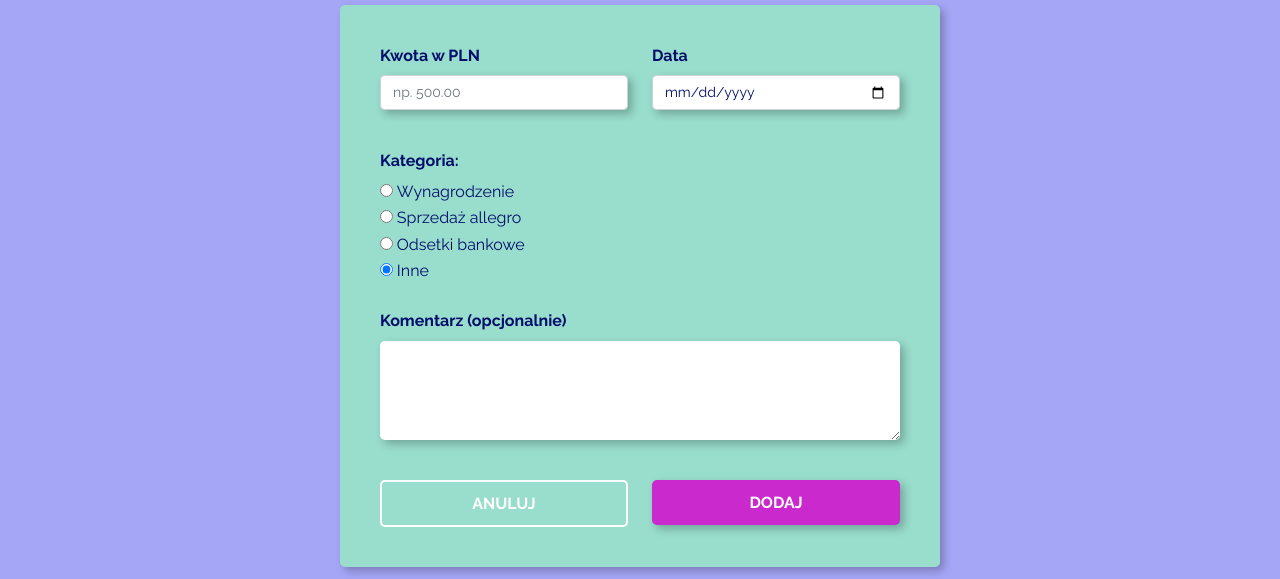
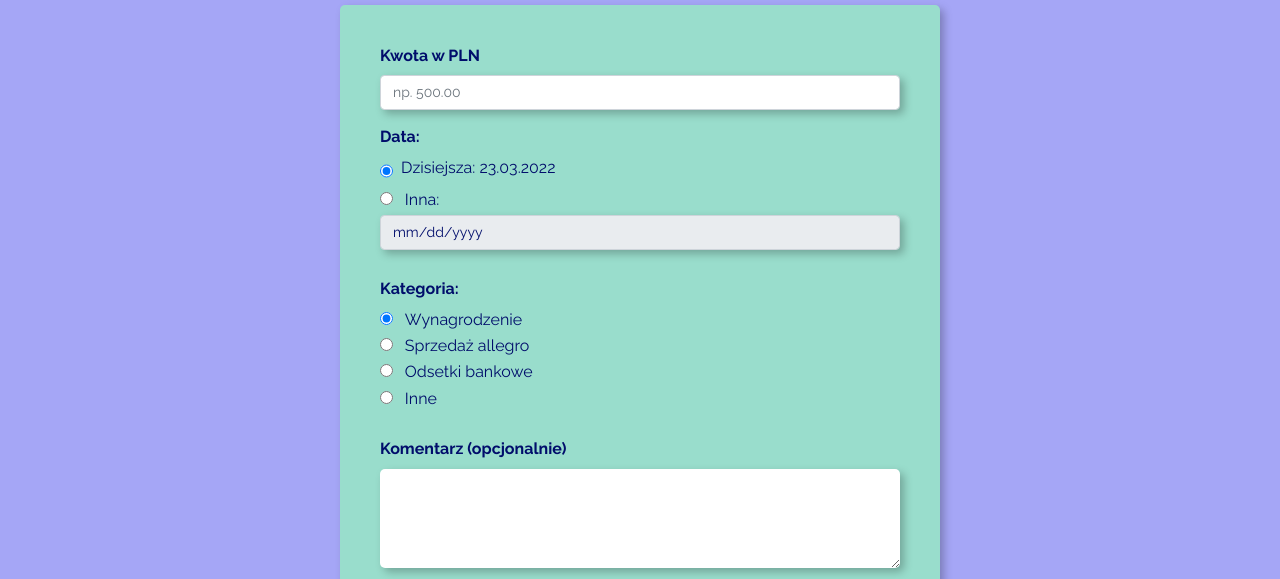
Before and after one commit to AnetaDamaszke/My-Budget-App-with-Bootstrap, a plain HTML site: page income.html in a window 1280 px wide. Shown: the part 221-800 px from the top of the page. Drawn offline with nearby package versions, Linux system fonts and the light colour scheme.

Commit message:
Refactoring

```diff
--- a/css/custom.css
+++ b/css/custom.css
@@ -189,7 +189,11 @@ body {
 }
 
 .form-control:focus {
-    border: 2px solid #CA2ACD;
+    color: #212529;
+    background-color: #fff;
+    border-color: #86b7fe;
+    outline: 0;
+    box-shadow: 0 0 0 0.15rem rgb(13 110 253 / 25%);
 }
 
 .form-button {
--- a/income.html
+++ b/income.html
@@ -40,44 +40,56 @@
                         <div class="add-box mx-auto">
                             <form action="">
                                 <div class="row">
-                                    <div class="col-md-6">
+                                    <div class="col">
                                         <div class="form-group w-100">
                                             <label for="incomeValue" class="form-control-label mb-2">Kwota w PLN</label>
                                             <input id="incomeValue" type="number" placeholder="np. 500.00" class="form-control"/>
                                         </div>
                                     </div>
-                                    <div class="col-md-6">
-                                        <div class="form-group w-100">
-                                            <label for="incomeDate" class="form-control-label mb-2">Data</label>
-                                            <input id="incomeDate" type="date" placeholder="RRRR-MM-DD" class="form-control"/>
-                                        </div>
+                                </div>
+                                <div class="row">
+                                    <div class="col">
+                                        <form action="" id="dataCheck" class="form-check pt-4">
+                                            <label class="form-check-label d-block mb-2">Data:</label>
+                                            <label class="form-checkbox-input d-flex mb-1">
+                                                <input id="currentDateCheck" type="radio" checked="checked" name="radio" />
+                                                <span class="checkmark"></span>
+                                                <div class="form-control-label ms-2 current-date" style="font-weight: 400";></div>
+                                            </label>
+                                            <label class="form-checkbox-input d-block mb-1">
+                                                <input id="otherDateCheck" type="radio" name="radio" />
+                                                <span class="checkmark"></span>
+                                                <label for="incomeDate" class="form-control-label mb-1 ms-2" style="font-weight: 400";>Inna:</label>
+                                                <input id="incomeDate" type="date" class="form-control"/>
+                                            </label>
+                                        </form>
                                     </div>
                                 </div>
                                 <div class="row">
                                     <div class="col">
-                                        <div class="form-check pt-4">
+                                        <form action="" id="categoryCheck" class="form-check pt-4">
                                             <label class="form-check-label d-block mb-2">Kategoria:</label>
                                             <label class="form-checkbox-input d-block mb-1">
                                                 <input type="radio" checked="checked" name="radio" />
                                                 <span class="checkmark"></span>
-                                                <span class="add-radio__text">Wynagrodzenie</span>
+                                                <span class="add-radio__text ms-2">Wynagrodzenie</span>
                                             </label>
                                             <label class="form-checkbox-input d-block mb-1">
-                                                <input type="radio" checked="checked" name="radio" />
+                                                <input type="radio" name="radio" />
                                                 <span class="checkmark"></span>
-                                                <span class="add-radio__text">Sprzedaż allegro</span>
+                                                <span class="add-radio__text ms-2">Sprzedaż allegro</span>
                                             </label>
                                             <label class="form-checkbox-input d-block mb-1">
-                                                <input type="radio" checked="checked" name="radio" />
+                                                <input type="radio" name="radio" />
                                                 <span class="checkmark"></span>
-                                                <span class="add-radio__text">Odsetki bankowe</span>
+                                                <span class="add-radio__text ms-2">Odsetki bankowe</span>
                                             </label>
                                             <label class="form-checkbox-input d-block mb-1">
-                                                <input type="radio" checked="checked" name="radio" />
+                                                <input type="radio" name="radio" />
                                                 <span class="checkmark"></span>
-                                                <span class="add-radio__text">Inne</span>
+                                                <span class="add-radio__text ms-2">Inne</span>
                                             </label>
-                                        </div>
+                                        </form>
                                     </div>
                                     <div class="form-group pt-4">
                                         <label for="incomeDate" class="form-control-label d-block mb-2">Komentarz (opcjonalnie)</label>
--- a/js/income.js
+++ b/js/income.js
@@ -1,23 +1,68 @@
 const income = {
     amount: document.querySelector('#incomeValue'),
-    date: document.querySelector('#incomeDate'),
+    date: document.querySelector('#currentDateCheck'),
     button: document.querySelector('#addIncomeBtn')
 }
 
+
+//------Aktualna data
+
+const now = new Date();
+const currentDate = document.querySelector('.current-date');
+
+let month = now.getMonth()+1;
+
+function leadingZero(num) {
+    if( num < 10) {
+        num = `0${num}`;
+    }
+    return num;
+}
+
+month = leadingZero(month);
+
+currentDate.innerText = `Dzisiejsza: ${now.getDate()}.${month}.${now.getFullYear()}`;
+
+
+//-------Wyłączenie widoczności pola z wyborem daty gdy wybrana jest aktualna
+
+const inputCurrentDate = document.querySelector('#currentDateCheck');
+const otherCurrentDate = document.querySelector('#otherDateCheck');
+const dataCheck = document.querySelector('#dataCheck');
+const radioGroup = [inputCurrentDate, otherCurrentDate];
+const selectDate = document.querySelector('#incomeDate');
+
+let isCurrentDateSelected = selectDate.setAttribute('disabled', true);
+
+for (const radio of radioGroup) {
+    radio.addEventListener('change', e => {
+            if(inputCurrentDate.checked) {
+                isCurrentDateSelected = selectDate.setAttribute('disabled', true);
+                income.date = inputCurrentDate;
+            }
+            else if (!inputCurrentDate.checked){
+                isCurrentDateSelected = selectDate.removeAttribute('disabled');
+                income.date = document.querySelector('#incomeDate');
+            }
+    });
+}
+
+//--------Walidacja formularza
+
 const newStatement = document.querySelector('.statement');
+
+function reset() {
+    income.amount.value = "";
+    income.date.value = "";
+}
 
 income.button.addEventListener('click', () => {
     if(!income.amount.value) alert("Podaj wartosć przychodu!");
     else if(income.amount.value <= 0 ) alert("Podaj przychód większy od zera!")
-    else if(!(income.date.value) ) alert("Podaj datę przychodu!")
+    else if(!income.date.value) alert("Podaj datę przychodu!")
     else {
         newStatement.innerText = "Przychód pomyślnie dodany!";
         income.button.innerText = "Dodaj kolejny";
         reset();
     }
 })
-
-function reset() {
-    income.amount.value = "";
-    income.date.value = "";
-}
```
Also changed, not shown: expense.html (+18 -6 lines), js/expense.js (+44 -1 lines), login.html (+1 -1 lines).
